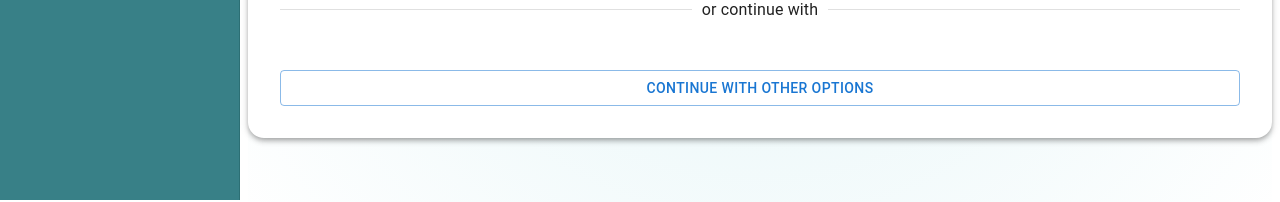
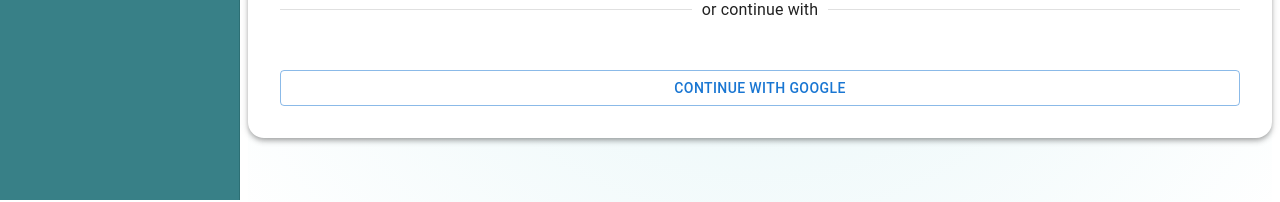
Before and after one commit to bibekdotdev/EchoDraft, a React (Vite) app in the folder frontend/: page / in a window 1280 px wide. Shown: the part 600-802 px from the top of the page. Built offline with nearby package versions, Linux system fonts and the light colour scheme; no server answers.

Commit message:
Update signin.jsx

```diff
--- a/frontend/src/pages/Signup_Login_Pages/signin.jsx
+++ b/frontend/src/pages/Signup_Login_Pages/signin.jsx
@@ -7,7 +7,6 @@ import {
   Card as MuiCard,
   FormLabel,
   FormControl,
-  Link,
   Divider,
   Dialog,
   DialogTitle,
@@ -20,15 +19,13 @@ import LockIcon from "@mui/icons-material/Lock";
 import { SignInButton, useClerk, useUser } from "@clerk/clerk-react";
 import useAutStore from "../../store/useAuthStore";
 import { useNavigate } from "react-router-dom";
-
-// ✅ Toastify
 import { toast, ToastContainer } from "react-toastify";
 import "react-toastify/dist/ReactToastify.css";
 
-// 🌟 Primary Color Theme
+// 🌟 Theme Colors
 const primaryColor = "#388087";
 
-// Styled Components
+// Styled Card
 const Card = styled(MuiCard)(({ theme }) => ({
   display: "flex",
   flexDirection: "column",
@@ -47,7 +44,7 @@ const Card = styled(MuiCard)(({ theme }) => ({
   },
 }));
 
-const SignUpContainer = styled("div")(({ theme }) => ({
+const SignUpContainer = styled("div")(() => ({
   height: "100vh",
   width: "100%",
   display: "flex",
@@ -77,15 +74,14 @@ export default function SignIn() {
           const payload = {
             clerkId: user.id,
             name: user.username || user.firstName || "unknown",
-            email:
-              user.primaryEmailAddress?.emailAddress || "noemail@domain.com",
+            email: user.primaryEmailAddress?.emailAddress || "noemail@domain.com",
           };
           await clerk_auth(payload);
           toast.success("✅ Signed in successfully with Google!");
           hasSynced.current = true;
         } catch (error) {
           toast.error("❌ Failed to sync Google sign-in.");
-          console.error("❌ Failed to sync user:", error);
+          console.error("❌ Clerk sync error:", error);
         }
       };
       sendToBackend();
@@ -105,13 +101,10 @@ export default function SignIn() {
     try {
       await call_Signin_routes(payload);
       toast.success("✅ Signed in successfully!");
-      navigate("/"); // redirect on success
+      navigate("/");
     } catch (err) {
-      console.error(
-        "Login failed:",
-        err?.response?.data?.message || err.message
-      );
       toast.error("❌ Invalid email or password.");
+      console.error("Login failed:", err?.response?.data?.message || err.message);
     }
   };
 
@@ -155,10 +148,7 @@ export default function SignIn() {
       <CssBaseline />
       <SignUpContainer>
         <Card>
-          <LockIcon
-            fontSize="large"
-            sx={{ alignSelf: "center", color: primaryColor }}
-          />
+          <LockIcon fontSize="large" sx={{ alignSelf: "center", color: primaryColor }} />
           <Typography
             component="h1"
             variant="h5"
@@ -238,29 +228,28 @@ export default function SignIn() {
             sx={{ mt: 1 }}
             onClick={handleGoogleReSignIn}
           >
-            Continue with other options
+            Continue with Google
           </Button>
 
-          {/* Hidden trigger for Clerk SignIn modal */}
+          {/* Hidden Google Trigger Button */}
           <SignInButton strategy="oauth_google" mode="modal">
             <span id="google-signin-trigger" style={{ display: "none" }} />
           </SignInButton>
         </Card>
       </SignUpContainer>
 
+      {/* Optional Forgot Password Dialog */}
       <Dialog open={open} onClose={handleClose}>
         <DialogTitle>Forgot Password</DialogTitle>
         <DialogContent>
-          <Typography>
-            Reset instructions will be sent to your email.
-          </Typography>
+          <Typography>Reset instructions will be sent to your email.</Typography>
         </DialogContent>
         <DialogActions>
           <Button onClick={handleClose}>Close</Button>
         </DialogActions>
       </Dialog>
 
-      {/* ✅ Toast Container */}
+      {/* ✅ Toast Message Container */}
       <ToastContainer position="top-center" autoClose={3000} theme="colored" />
     </>
   );
```
Lines whose indentation alone changed are shown as unchanged.
